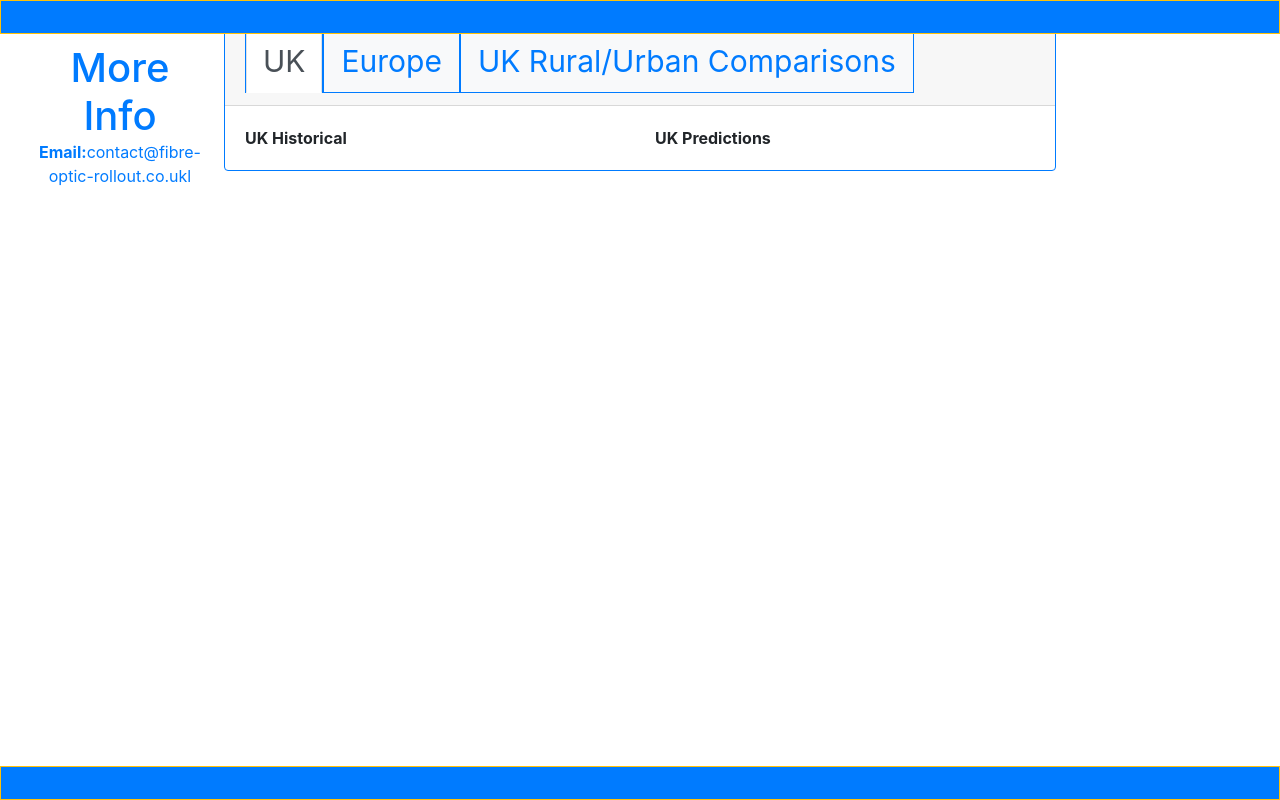
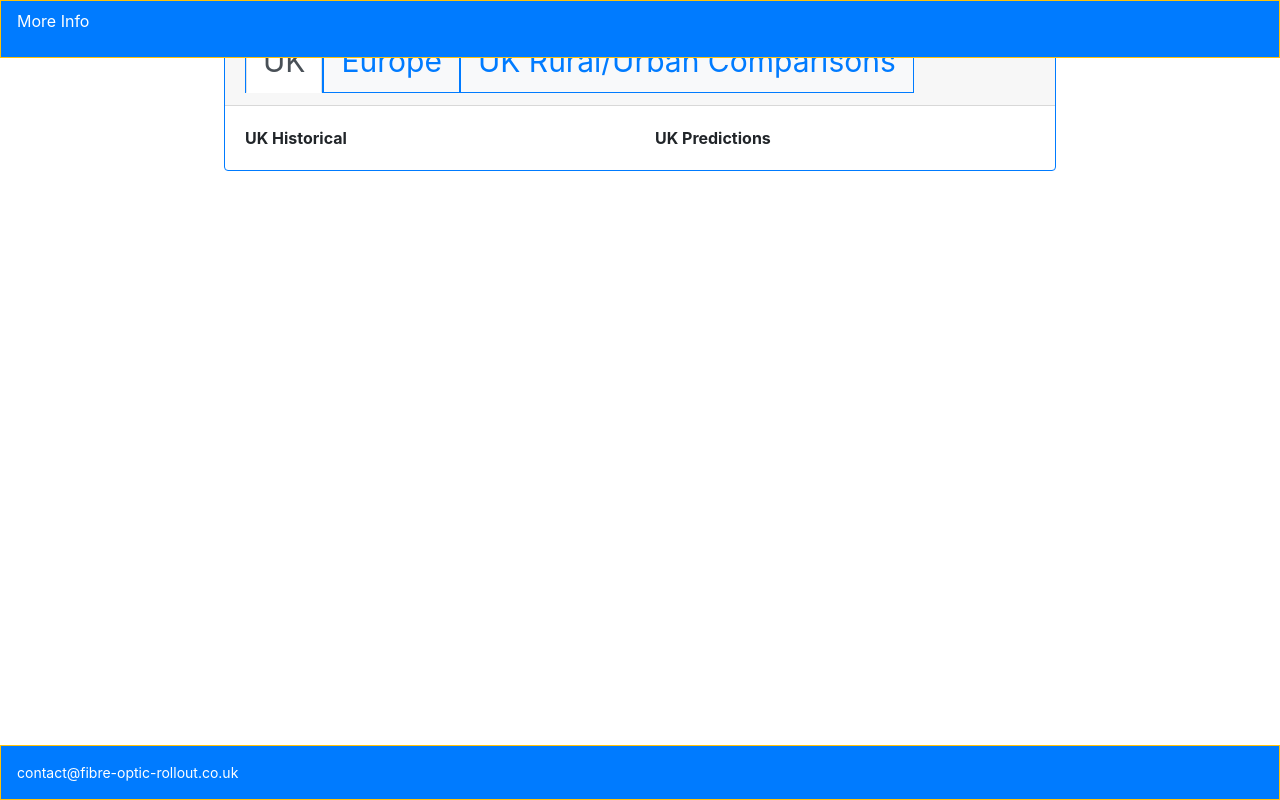
Before and after one commit to yuliiabosher/Fiber-optic-project, a Flask app: template templates/index.html in a window 1280 px wide. Run offline with Flask 3, Linux system fonts and the light colour scheme; the template is opened without the code that fills it, so the values that code supplies are empty; parts of the project's set-up code (start-up, migrations or seed data) failed here and were passed over; some libraries are stand-ins or nearby versions.

Commit message:
changed header and footer

```diff
--- a/templates/index.html
+++ b/templates/index.html
@@ -39,15 +39,16 @@
 		<title></title>
 	</head>
 	<body style="height:100;w:100">
-		<nav class="sb-topnav navbar navbar-expand navbar-dark bg-primary p-3 border border-warning fixed-top">
+		<nav class="sb-topnav navbar navbar-expand navbar-dark bg-primary border border-warning fixed-top">
+		<p class="text-white text-center">
+						<a class="text-white"  href="https://github.com/yuliiabosher/Fiber-optic-project/" target="_blank">More Info</a>
+					</p>
 		</nav>
 		<div class="container-fluid m-0 p-0" style="height:100">
 			<div class="row m-0 p-3">
 				<div class="col-2">
-					<p class="text-primary bg-white p-1 text-center">
-						<br><a class="h1" href="https://github.com/yuliiabosher/Fiber-optic-project/" target="_blank">More Info</a>
-						<br><b>Email:</b><a href="mailto:contact@fibre-optic-rollout.co.uk">contact@fibre-optic-rollout.co.ukl</a>
 					</p>
+
 				</div>
 				<div class="col-8 p-0 m-0">
 				 	<div class="card h-80 w-100 m-0 p-0 border border-primary">
@@ -118,7 +119,8 @@
 		</div>
 
 
-		<footer class="d-flex flex-column flex-md-row bg-primary fixed-bottom p-3 border border-warning">
+		<footer class="d-flex flex-column flex-md-row bg-primary fixed-bottom p-3 border border-warning text-white">
+		<small>contact@fibre-optic-rollout.co.uk</small>
 		</footer>
 		<script>
                 </script>
```
